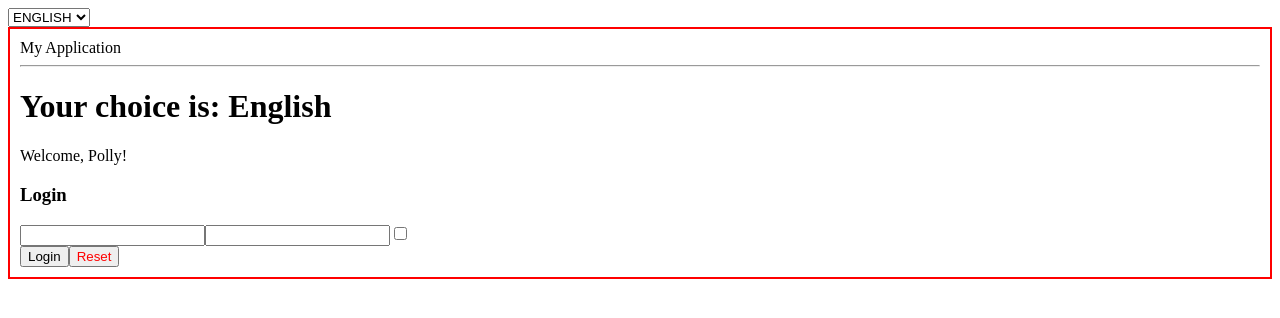
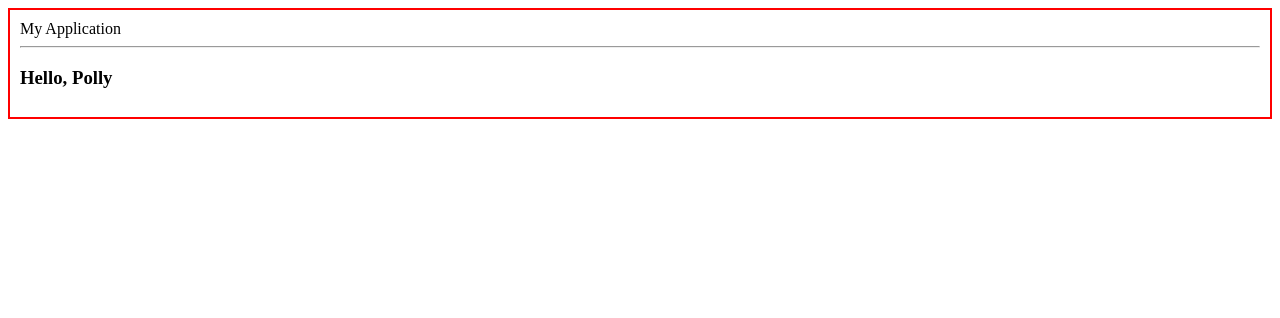
Before and after one commit to frances8713/react-exercises, a React (Create React App) app: page / in a window 1280 px wide. Shown: the top 318 px of the page. Built offline with nearby package versions, Linux system fonts and the light colour scheme.

Commit message:
feat: exercise function-components-01

```diff
--- a/src/App.js
+++ b/src/App.js
@@ -21,16 +21,9 @@ export class App extends React.Component {
     render() {
         return (
           <div>
-            <select value={this.state.language} onChange={this.handleLanguageChange}>
-              <option value="en">ENGLISH</option>
-              <option value="it">ITALIANO</option>
-            </select>
-          <LanguageContext.Provider value={this.state.language}>
           <Container title="My Application">
-          <DisplayLanguage />
           <Welcome name={'Polly'}/>
           </Container>
-          </LanguageContext.Provider>
           </div>
         )
       }
--- a/src/Welcome.js
+++ b/src/Welcome.js
@@ -3,13 +3,6 @@ import { Age } from './Age'
 import { Login } from "./Login";
 
 
-export class Welcome extends React.Component {
-    render () {
-        return (
-        <div className="welcome">
-            <p>Welcome, {this.props.name}!</p>
-            <Login />
-        </div>
-        )
-    }
+export function Welcome(props) {
+    return <h3>Hello, {props.name}</h3>
 }
```
